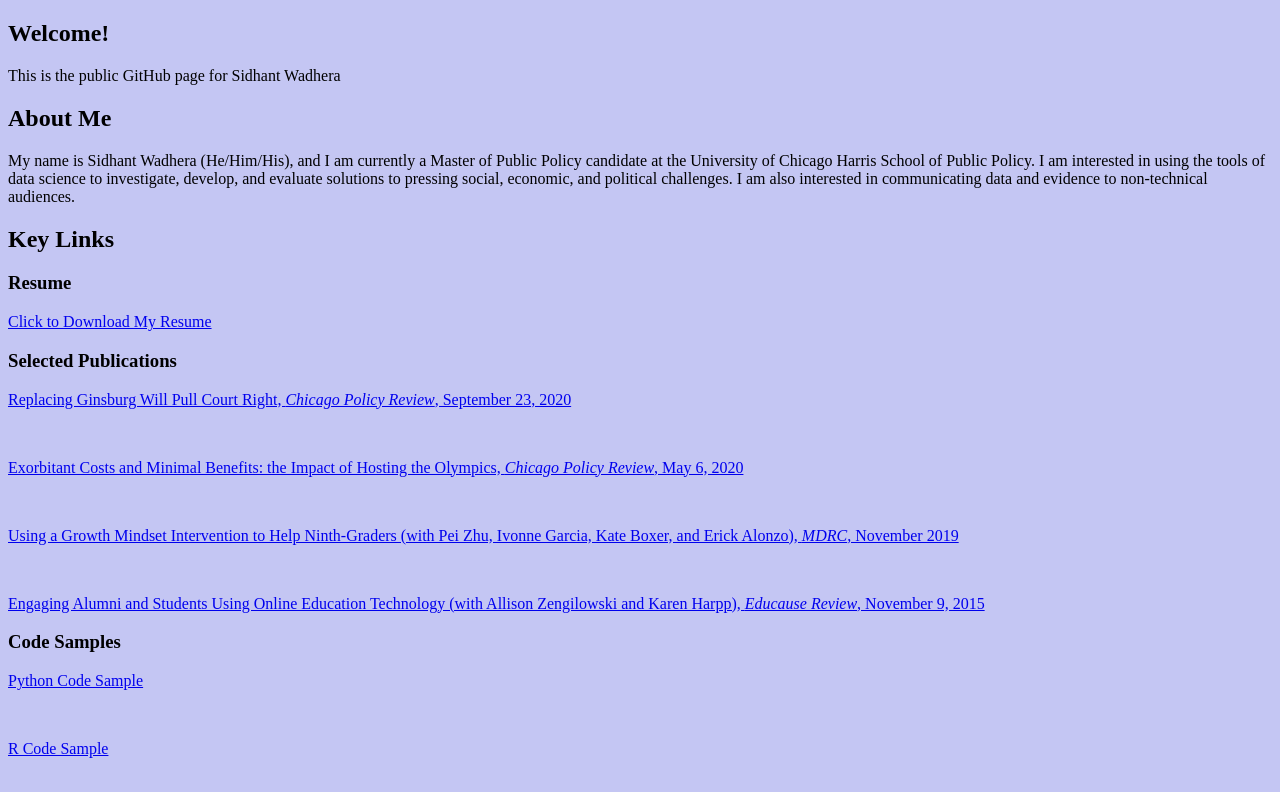
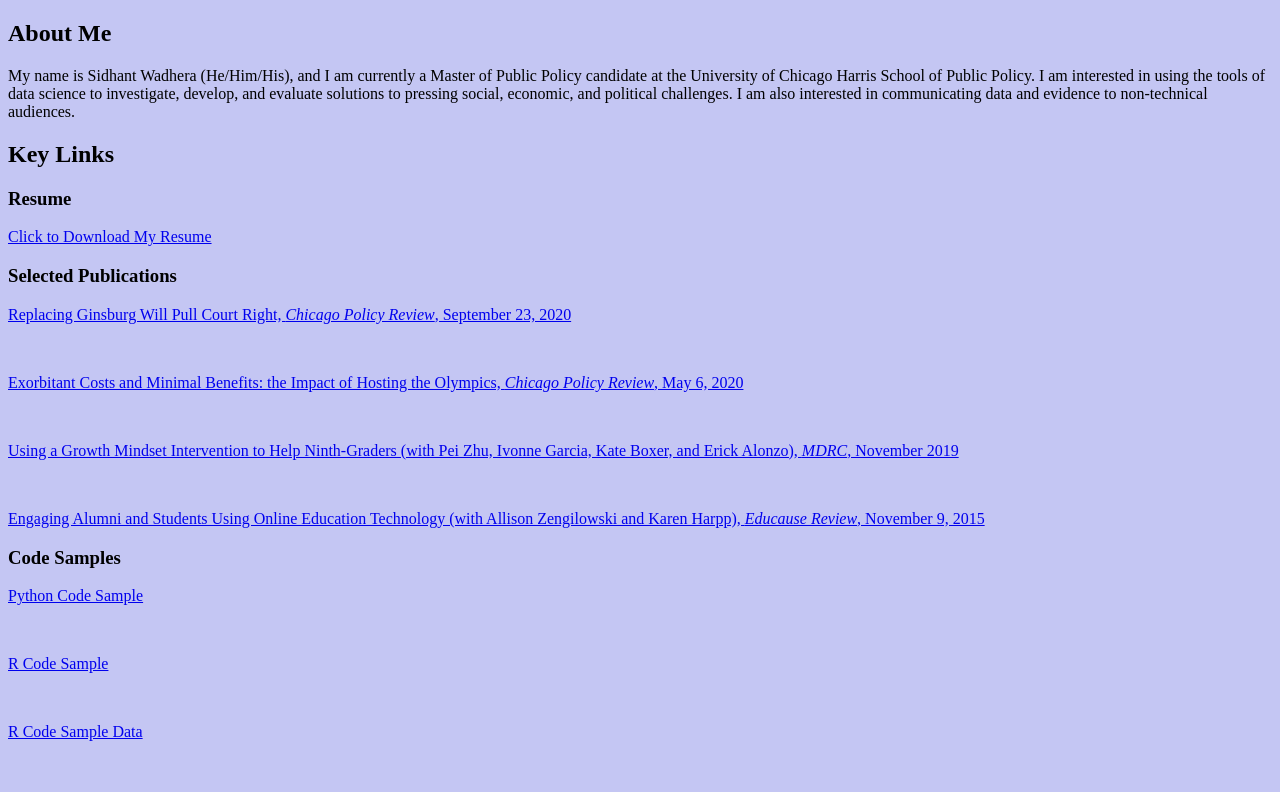
Before and after one commit to swadhera95/swadhera95.github.io, a plain HTML site: page index.html in a window 1280 px wide. Shown: the top 792 px of the page. Drawn offline with Linux system fonts and the light colour scheme.

Commit message:
Update index.html

```diff
--- a/index.html
+++ b/index.html
@@ -3,9 +3,6 @@
 <head>
   <title> Homepage </title>
   <body style="background-color: #C4C6F3;">
-    <h2> Welcome! </h2>
-    <p> This is the public GitHub page for Sidhant Wadhera </p>
-
     <h2> About Me </h2>
     <p> My name is Sidhant Wadhera (He/Him/His), and I am currently a Master of
       Public Policy candidate at the University of Chicago Harris School of Public
```
